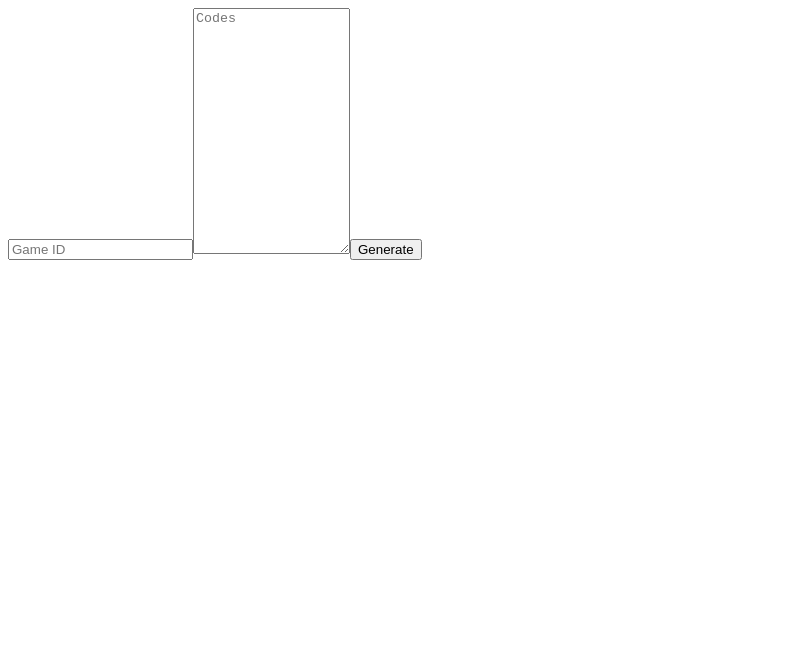
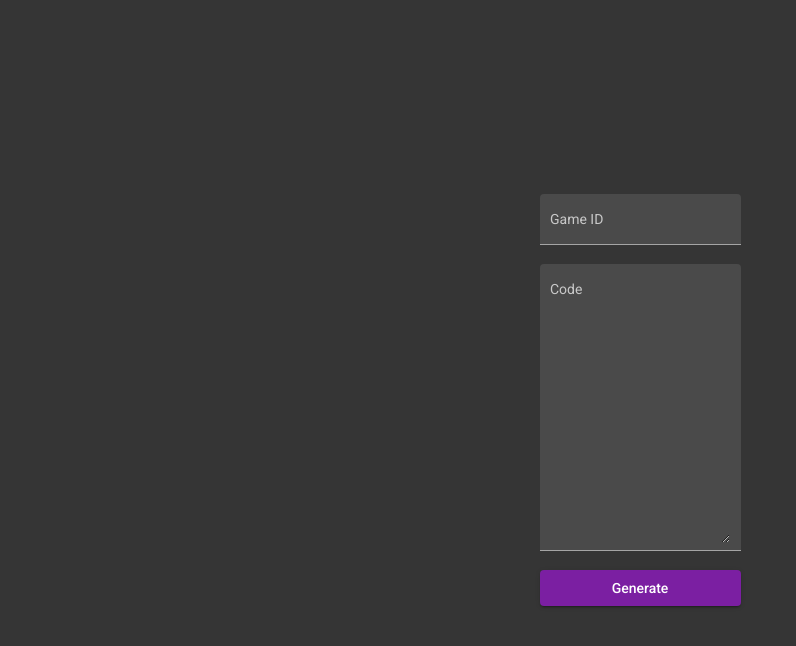
Before and after one commit to theaswanson/gct, an Angular app in the folder gct-app/: page / in a window 1280 px wide. Shown: the top 646 px of the page, without its empty margins (0-796 px from the left). Built offline with nearby package versions, Linux system fonts and the light colour scheme.

Commit message:
feat: add Angular Material, adjust styling

```diff
--- a/gct-app/angular.json
+++ b/gct-app/angular.json
@@ -34,6 +34,7 @@
               "src/assets"
             ],
             "styles": [
+              "./node_modules/@angular/material/prebuilt-themes/purple-green.css",
               "src/styles.scss"
             ],
             "scripts": []
@@ -102,6 +103,7 @@
               "src/assets"
             ],
             "styles": [
+              "./node_modules/@angular/material/prebuilt-themes/purple-green.css",
               "src/styles.scss"
             ],
             "scripts": []
--- a/gct-app/package.json
+++ b/gct-app/package.json
@@ -11,10 +11,12 @@
   "private": true,
   "dependencies": {
     "@angular/animations": "~12.1.1",
+    "@angular/cdk": "^12.2.0",
     "@angular/common": "~12.1.1",
     "@angular/compiler": "~12.1.1",
     "@angular/core": "~12.1.1",
     "@angular/forms": "~12.1.1",
+    "@angular/material": "^12.2.0",
     "@angular/platform-browser": "~12.1.1",
     "@angular/platform-browser-dynamic": "~12.1.1",
     "@angular/router": "~12.1.1",
--- a/gct-app/src/app/app.component.html
+++ b/gct-app/src/app/app.component.html
@@ -1,3 +1,13 @@
-<input type="text" placeholder="Game ID" [(ngModel)]="gameId" />
-<textarea placeholder="Codes" [(ngModel)]="code" cols="17" rows="16"></textarea>
-<button (click)="generate()">Generate</button>
+<div class="page">
+  <div class="form">
+    <mat-form-field color="accent" appearance="fill">
+      <mat-label>Game ID</mat-label>
+      <input matInput color="primary" type="text" [(ngModel)]="gameId" />
+    </mat-form-field>
+    <mat-form-field color="accent" appearance="fill">
+      <mat-label>Code</mat-label>
+      <textarea matInput [(ngModel)]="code" cols="17" rows="16"></textarea>
+    </mat-form-field>
+    <button mat-raised-button color="primary" (click)="generate()">Generate</button>
+  </div>
+</div>
--- a/gct-app/src/app/app.component.scss
+++ b/gct-app/src/app/app.component.scss
@@ -0,0 +1,21 @@
+.page {
+  display: flex;
+  justify-content: center;
+  align-items: center;
+  height: 100vh;
+  background-color: #353535;
+
+  .form {
+    display: flex;
+    flex-direction: column;
+    padding: 1rem;
+
+	.mat-input-element {
+		color: white;
+	}
+
+    @media (min-width: 900px) {
+      max-width: 700px;
+    }
+  }
+}
--- a/gct-app/src/index.html
+++ b/gct-app/src/index.html
@@ -6,8 +6,11 @@
   <base href="/">
   <meta name="viewport" content="width=device-width, initial-scale=1">
   <link rel="icon" type="image/x-icon" href="favicon.ico">
+  <link rel="preconnect" href="https://fonts.gstatic.com">
+  <link href="https://fonts.googleapis.com/css2?family=Roboto:wght@300;400;500&display=swap" rel="stylesheet">
+  <link href="https://fonts.googleapis.com/icon?family=Material+Icons" rel="stylesheet">
 </head>
-<body>
+<body class="mat-typography">
   <app-root></app-root>
 </body>
 </html>
--- a/gct-app/src/styles.scss
+++ b/gct-app/src/styles.scss
@@ -1 +1,4 @@
 /* You can add global styles to this file, and also import other style files */
+
+html { height: 100%; }
+body { min-height: 100%; margin: 0; font-family: Roboto, "Helvetica Neue", sans-serif; }
```
Also changed, not shown: gct-app/src/app/app.module.ts (+9 -1 lines), 1 other file (tests, documents, lock files or other folders).
